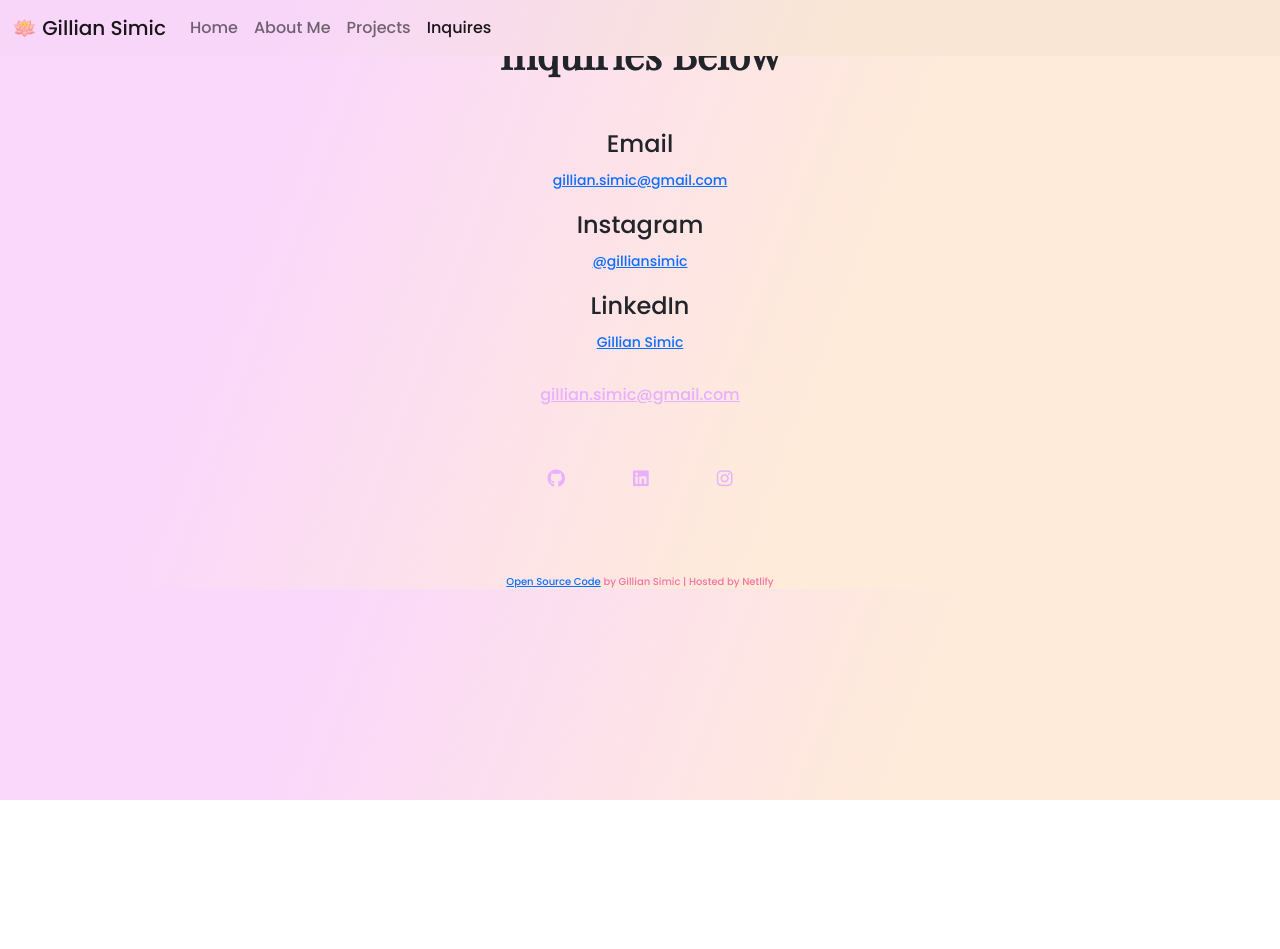
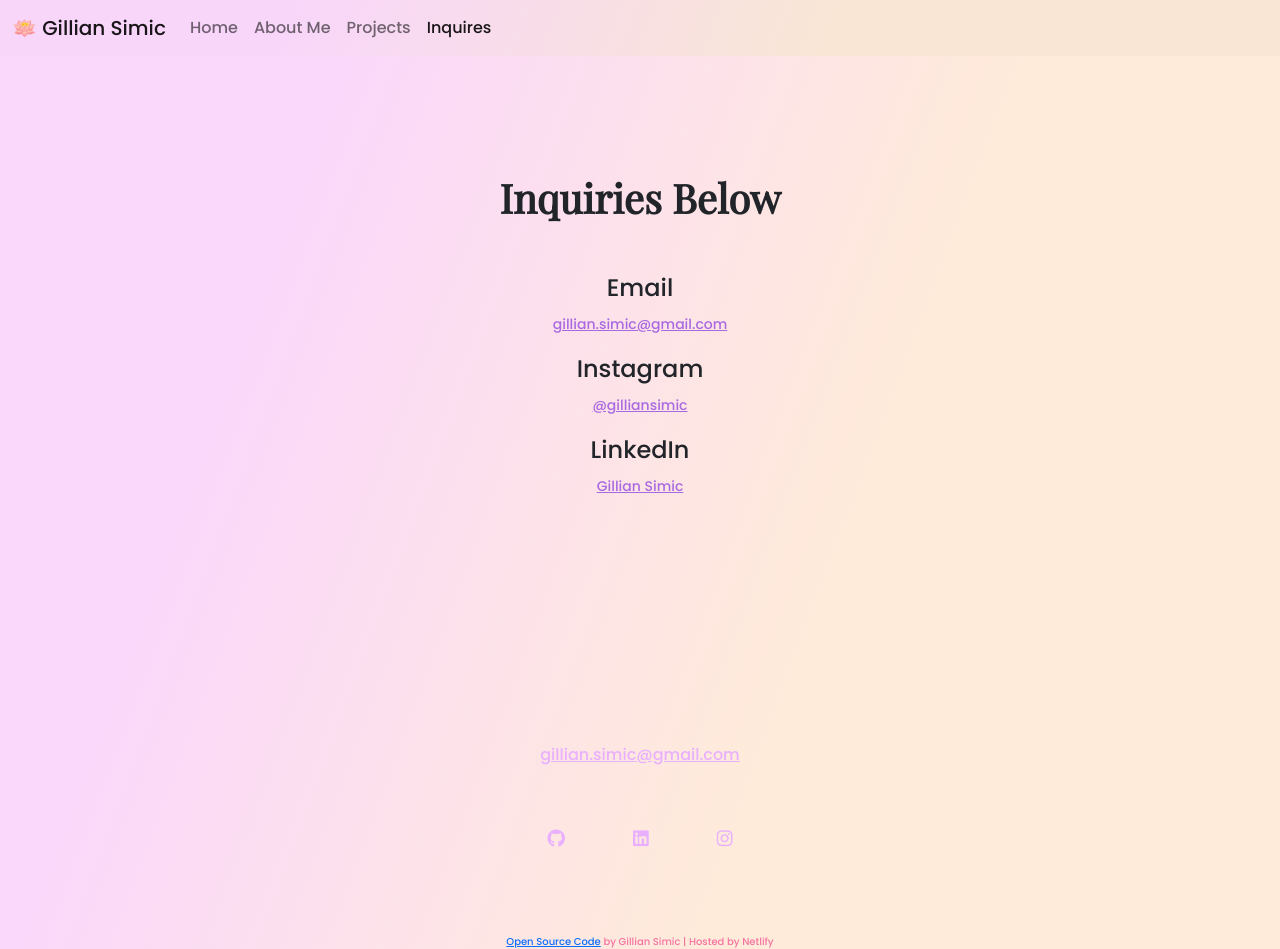
Before and after one commit to GSimic22/GSimic-Portfolio, a plain HTML site: page contact.html in a window 1280 px wide. Before the commit the page ends 800 px from the top, so only its background shows below. Drawn offline with nearby package versions, Linux system fonts and the light colour scheme.

Commit message:
styling edits

```diff
--- a/contact.html
+++ b/contact.html
@@ -34,6 +34,12 @@
     </div>
   </div>
 </nav>
+</br>
+</br>
+</br>
+</br>
+</br>
+</br>
 <div class="content-container container">
   <div class="content">
     <h4 class="mb-5">Inquiries Below</h4>
@@ -41,24 +47,33 @@
       Email
     </h3>
     <p>
-    <a href="mailto:gillian.simic.gmail.com">gillian.simic@gmail.com</a>
+    <a href="mailto:gillian.simic.gmail.com" class="social-button" target="blank">gillian.simic@gmail.com</a>
 </p>
 <h3>
   Instagram
 </h3>
 <p>
-<a href="https://www.instagram.com/gilliansimic/" target="blank">@gilliansimic</a>
+<a href="https://www.instagram.com/gilliansimic/" target="blank" class="social-button">@gilliansimic</a>
  </p>
  <h3>
   LinkedIn
  </h3>
  <p>
-  <a href="https://www.linkedin.com/in/gillian-s-b12673108/" target="blank">
+  <a href="https://www.linkedin.com/in/gillian-s-b12673108/" target="blank" class="social-button">
     Gillian Simic
   </a>
  </p>
 </div>
 </div>
+</br>
+</br>
+</br>
+</br>
+</br></br>
+</br>
+</br>
+</br>
+
   <footer>
       <div class="contact-box justify-content-between mb-5 d-none d-md-flex">
     <a href ="mailto:gillian.simic@gmail.com" class ="email-link" title="Contact Me">
--- a/styles/portfolio.css
+++ b/styles/portfolio.css
@@ -38,6 +38,7 @@ p {
   text-transform: capitalize;
   background: #e8b0fe;
   color: white;
+   box-shadow: 10px 10px 5px slategrey;
 }
 
 .primary-link {
@@ -45,7 +46,6 @@ p {
   width: 120px;
   margin: auto;
   text-align: center;
-  box-shadow: 14px 15px 5px 0.5 ;
 }
 
 .social-media {
@@ -189,3 +189,7 @@ footer .social-links a {
 footer .social-links a:hover {
   color:slategrey ;
 }
+
+.social-button {
+  color: #A969E1;
+}
```
Also changed, not shown: index.html (+10 -0 lines).
